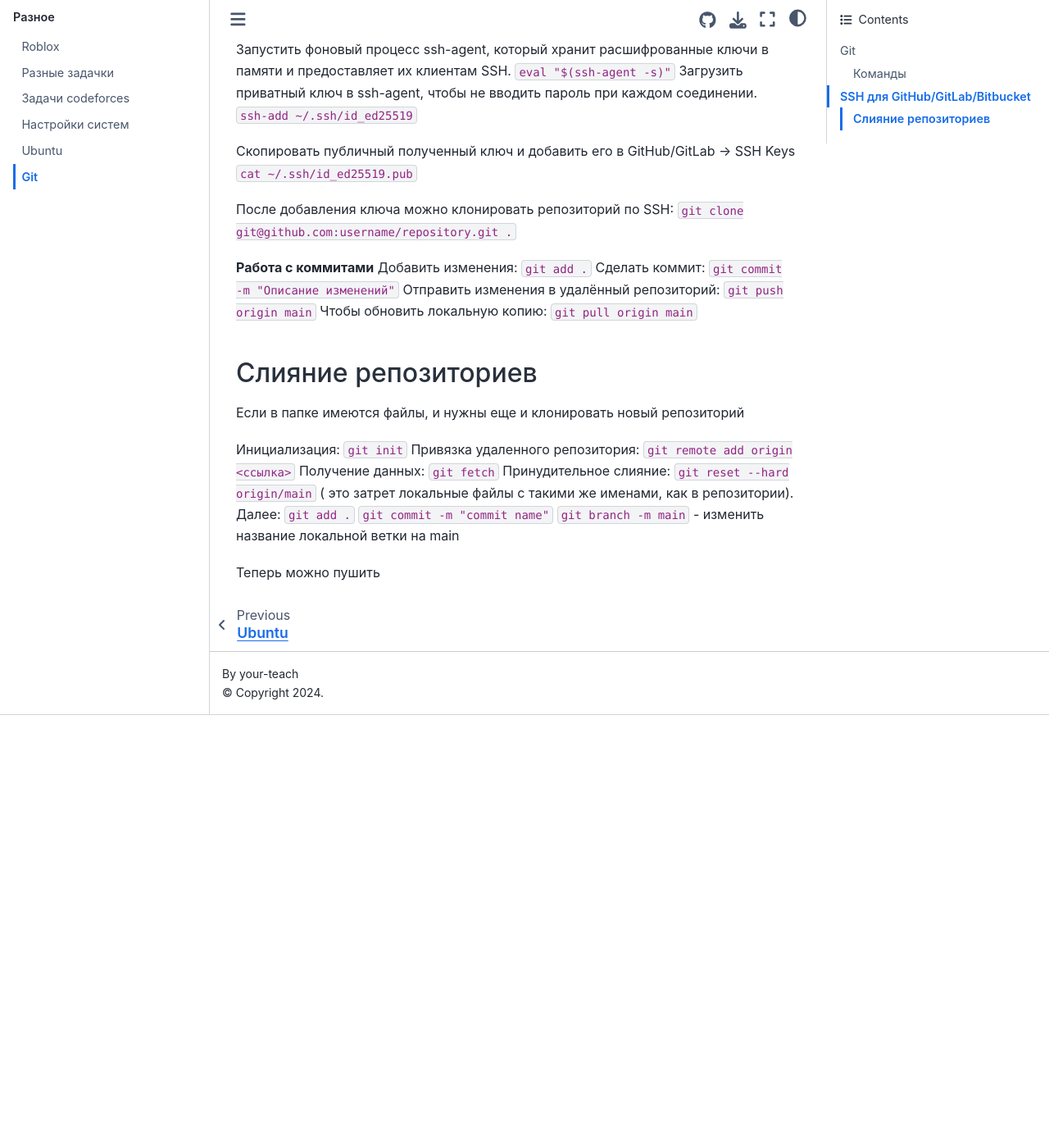
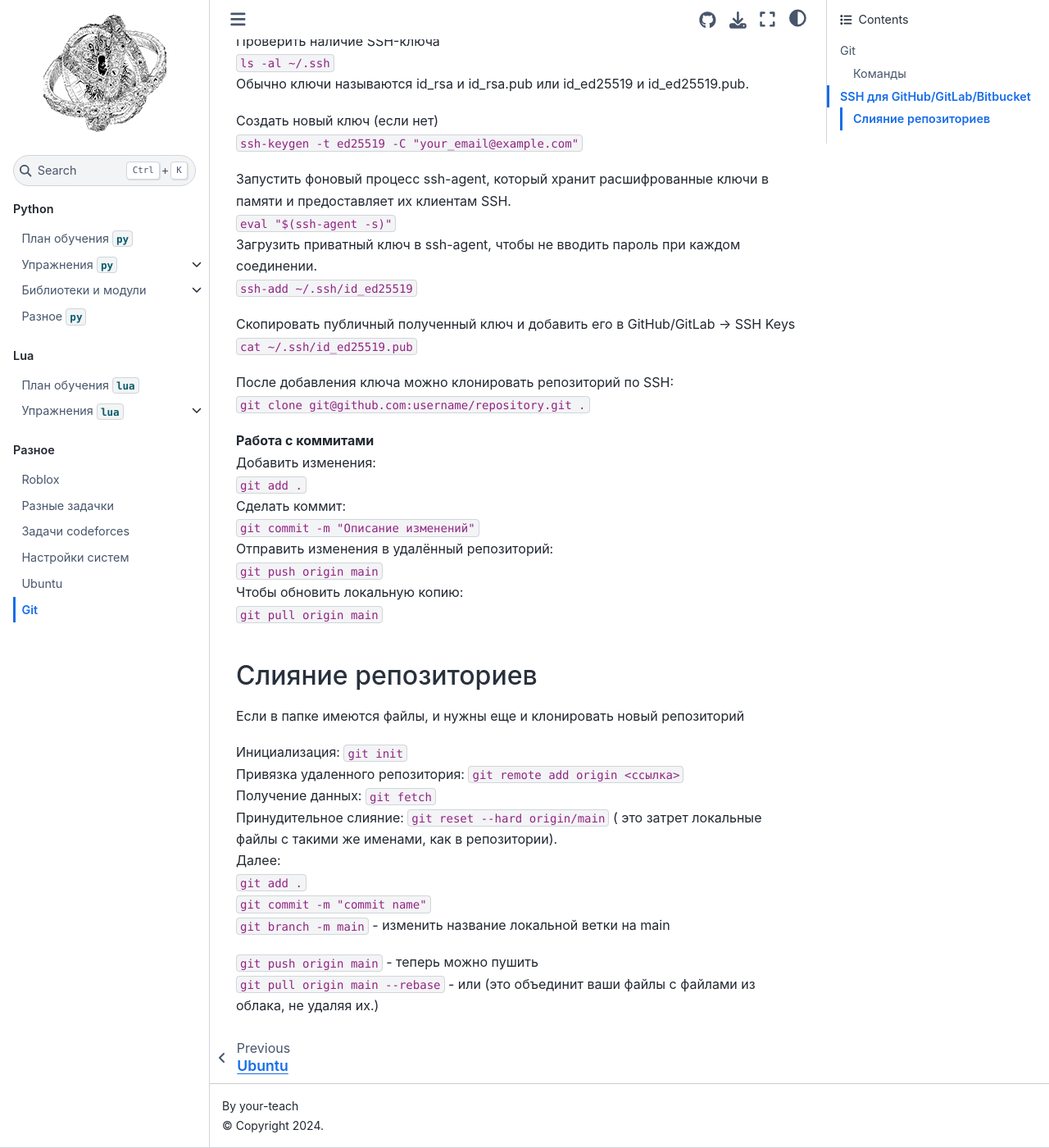
Before and after one commit to your-teach/faithpages, a Jupyter Book: the page built from Some/git.md, in a window 1280 px wide and 1400 px high, scrolled down 656 px. Shown: the whole window at 82% size. Built offline with Jupyter Book 1.0.4 settings and Sphinx 7.4.7 and the Sphinx Book theme 1.1.4, drawn with Linux system fonts in a browser that asks for light colours; before the commit the page ends 1528 px from its top, so only the background shows below that.

Commit message:
add spaces

```diff
--- a/Some/git.md
+++ b/Some/git.md
@@ -56,4 +56,5 @@
 `git commit -m "commit name"`
 `git branch -m main` - изменить название локальной ветки на main
 
-Теперь можно пушить
+`git push origin main` - теперь можно пушить
+`git pull origin main --rebase` - или (это объединит ваши файлы с файлами из облака, не удаляя их.)
```
